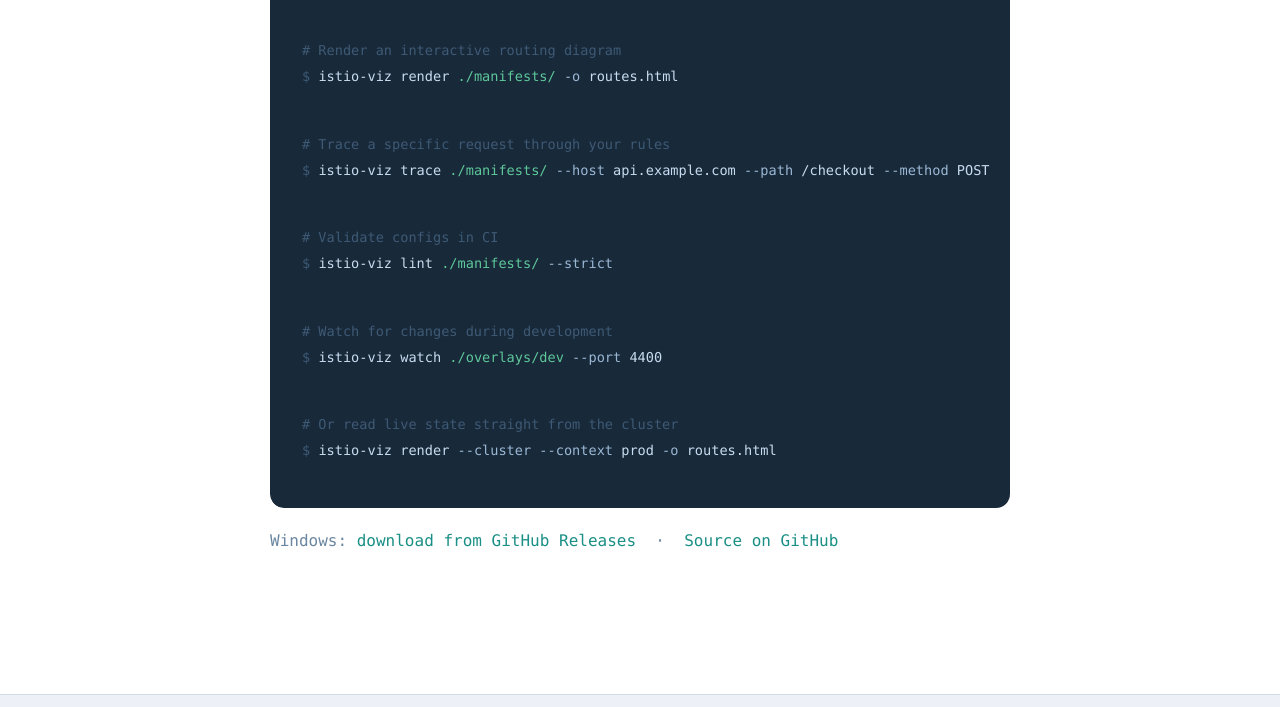
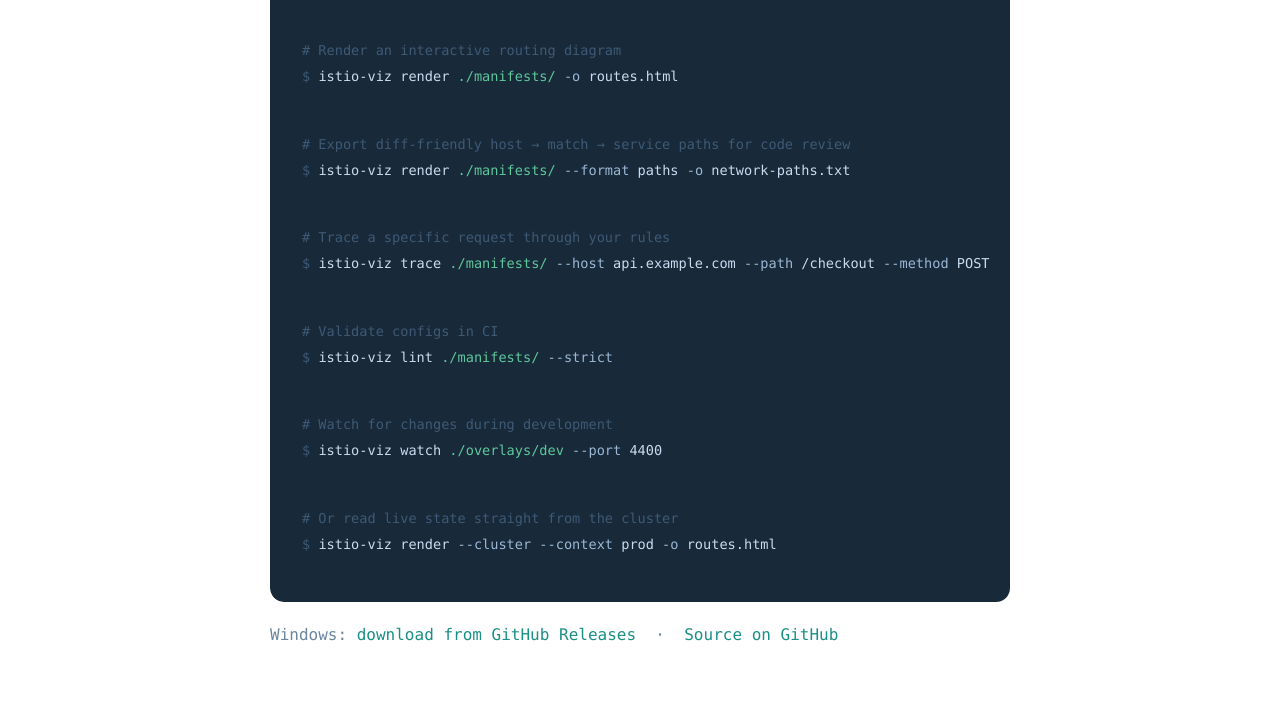
Before and after one commit to wckd14/istio-viz, a website: page site/index.html in a window 1280 px wide. Shown: the part 4665-5372 px from the top of the page. Drawn offline with Linux system fonts and the light colour scheme.

Commit message:
docs: add paths format example to landing page code block
- site/index.html: add render --format paths example showing text export for code review between existing render and trace examples

```diff
--- a/site/index.html
+++ b/site/index.html
@@ -1169,6 +1169,9 @@ Hosts → RouteRules → Destinations</div>
         <span class="cb-cmt"># Render an interactive routing diagram</span>
         <div><span class="cb-p">$ </span><span class="cb-cmd">istio-viz render </span><span class="cb-arg">./manifests/</span><span class="cb-flag"> -o</span><span class="cb-cmd"> routes.html</span></div>
         <div>&nbsp;</div>
+        <span class="cb-cmt"># Export diff-friendly host → match → service paths for code review</span>
+        <div><span class="cb-p">$ </span><span class="cb-cmd">istio-viz render </span><span class="cb-arg">./manifests/</span><span class="cb-flag"> --format</span><span class="cb-cmd"> paths</span><span class="cb-flag"> -o</span><span class="cb-cmd"> network-paths.txt</span></div>
+        <div>&nbsp;</div>
         <span class="cb-cmt"># Trace a specific request through your rules</span>
         <div><span class="cb-p">$ </span><span class="cb-cmd">istio-viz trace </span><span class="cb-arg">./manifests/</span><span class="cb-flag"> --host</span><span class="cb-cmd"> api.example.com</span><span class="cb-flag"> --path</span><span class="cb-cmd"> /checkout</span><span class="cb-flag"> --method</span><span class="cb-cmd"> POST</span></div>
         <div>&nbsp;</div>
```
